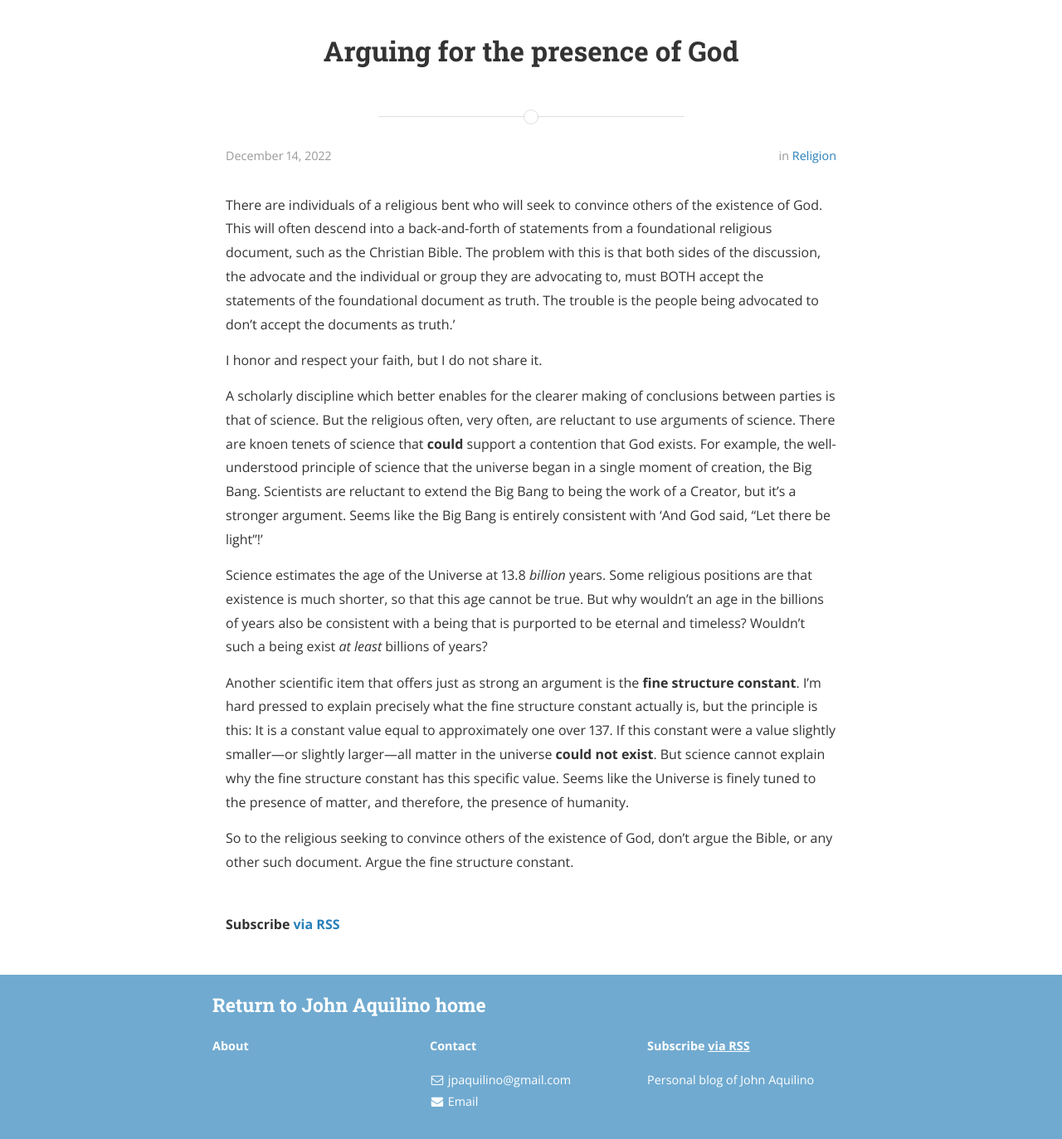
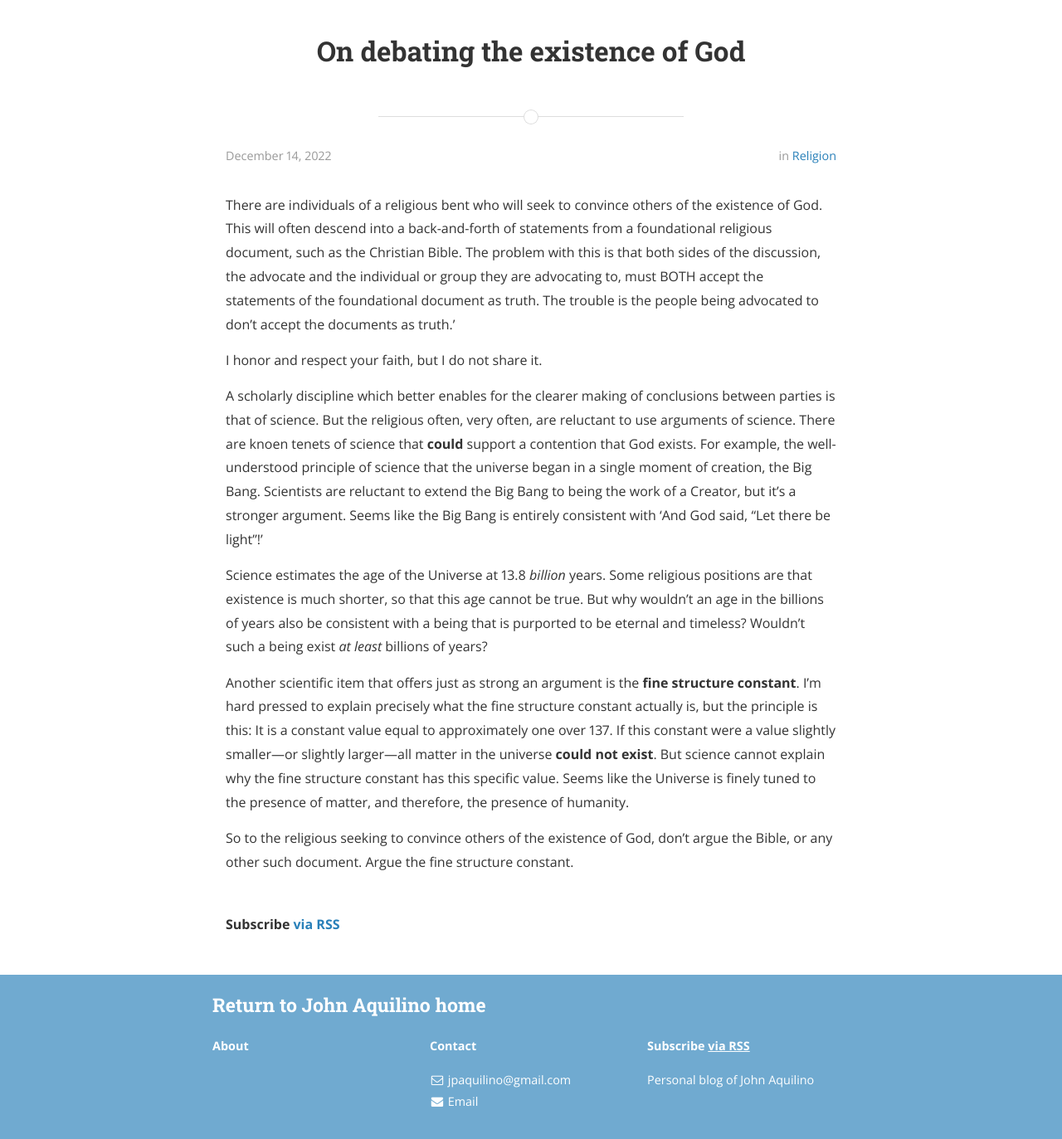
Before and after one commit to jaquilino/jaquilino.github.io, a Jekyll site: the page built from _posts/2022-12-14-fine-structure.markdown, in a window 1280 px wide. Shown: the whole page at 83% size. Built offline with Jekyll 4.4.1, drawn with Linux system fonts in a browser that asks for light colours; nearby versions of some CDN libraries; a style sheet for code colours, icons or effects is not loaded.

Commit message:
Revised title of fine structure post

```diff
--- a/_posts/2022-12-14-fine-structure.markdown
+++ b/_posts/2022-12-14-fine-structure.markdown
@@ -1,6 +1,6 @@
 ---
 layout: post
-title:  "Arguing for the presence of God"
+title:  "On debating the existence of God"
 date:   2022-12-14 8:00:00 -0600
 categories: religion
 ---
```
